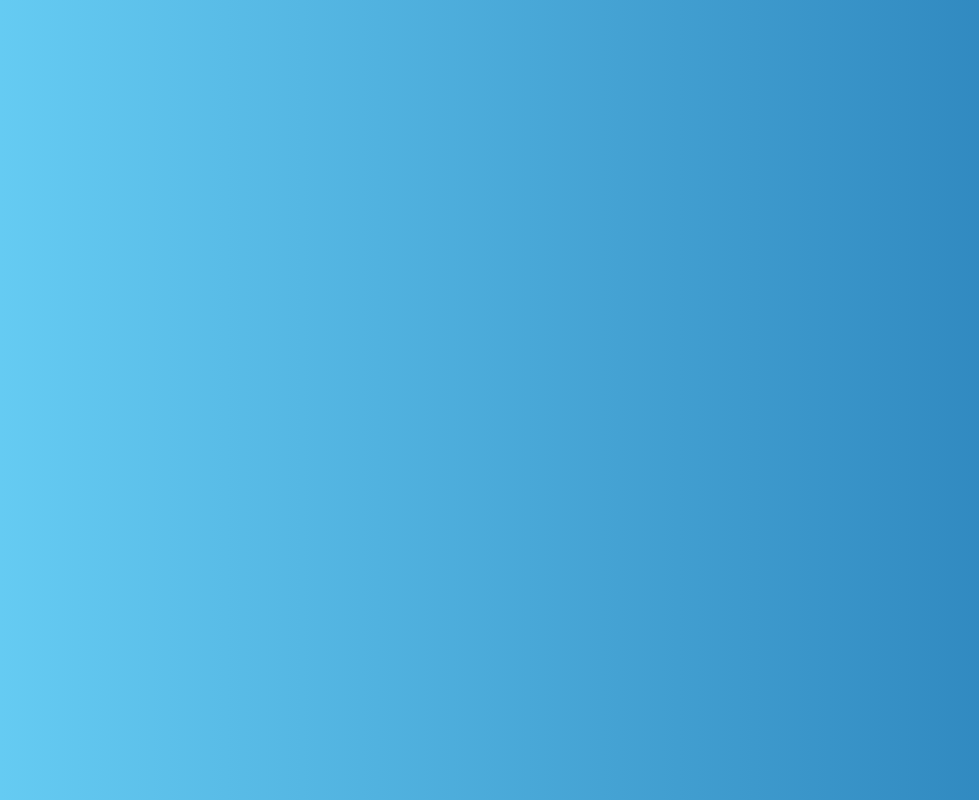
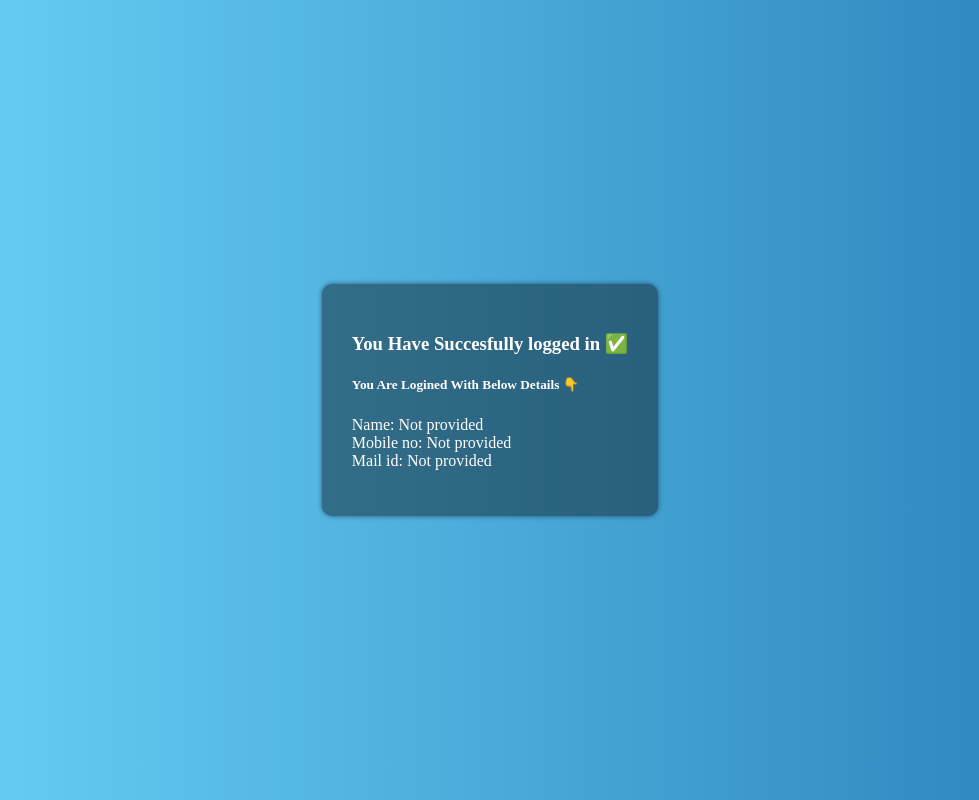
Before and after one commit to emakshay3-cell/projrct, a plain HTML site: page home.html in a window 1280 px wide. Shown: the whole page, without its empty margins (150-1129 px from the left). Drawn offline with Linux system fonts and the light colour scheme.

Commit message:
auto update

```diff
--- a/home.html
+++ b/home.html
@@ -2,19 +2,45 @@
 <html>
 <head>
     <style>
-            body{
+        body {
             display: flex;
             justify-content: center;
             align-items: center;
             background: linear-gradient(to right,#6dd5fa,#2980b9);
+            height: 100vh;
+            margin: 0;
+            padding: 0;
+        }
+        .login-box {
+            border-radius: 10px;
+            background-color: rgba(0, 0, 0, 0.4);
+            box-shadow: 0px 0px 5px rgba(0, 0, 0, 0.5);
+            padding: 30px;
+            color: white;
         }
     </style>
-
 </head>
 <body>
+    <div class="login-box">
+        <h3>You Have Succesfully logged in ✅</h3>
+        <h5>You Are Logined With Below Details 👇</h5>
+        <p>
+            <div>Name: <span id="dispName"></span></div>
+            <div>Mobile no: <span id="dispMobile"></span></div>
+            <div>Mail id: <span id="dispMail"></span></div>
+        </p>
+    </div>
 
+    <script>
+        // get stored values
+        let name = localStorage.getItem("name");
+        let mobile = localStorage.getItem("mobile");
+        let mail = localStorage.getItem("mail");
+
+        // display in HTML
+        document.getElementById("dispName").textContent = name || "Not provided";
+        document.getElementById("dispMobile").textContent = mobile || "Not provided";
+        document.getElementById("dispMail").textContent = mail || "Not provided";
+    </script>
 </body>
-    <script>
-
-    </script>
 </html>
```
Lines whose indentation alone changed are shown as unchanged.
